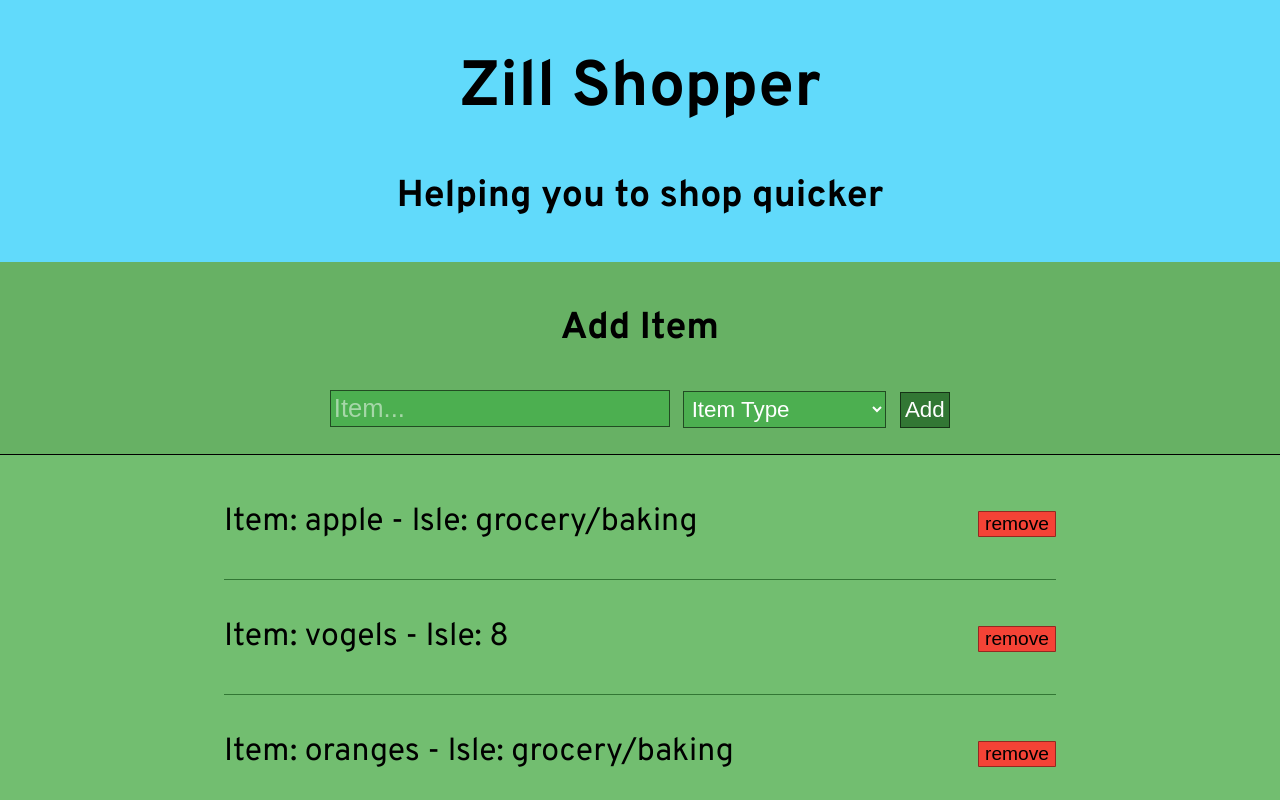
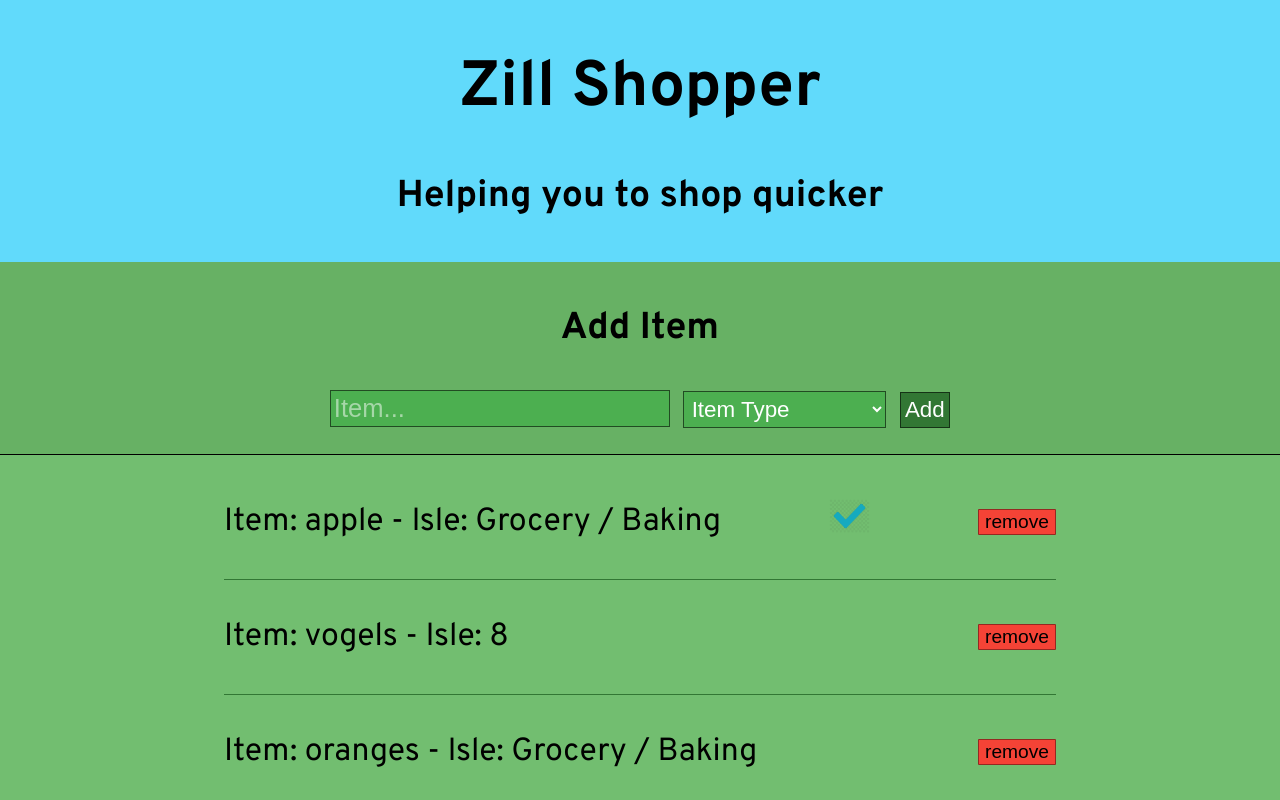
Before and after one commit to louis-fowler/zill-beta, a React (Create React App) app: page / in a window 1280 px wide. Shown: the top 800 px of the page. Built offline with nearby package versions, Linux system fonts and the light colour scheme.

Commit message:
add checkmark to tosort page

```diff
--- a/src/App.css
+++ b/src/App.css
@@ -6,6 +6,11 @@ body {
   font-family: "Overpass", sans-serif;
   background-color: #72be70;
   font-size: 2em;
+}
+
+img {
+  max-width: 100%;
+  max-height: 100%;
 }
 
 /* App.jsx */
@@ -141,8 +146,13 @@ hr {
   display: flex;
   flex-direction: row;
   justify-content: space-between;
-  align-items: baseline;
+  align-items: center;
   border-bottom: 1px solid rgb(50, 119, 52);
+}
+
+.checkMarkContainer {
+  height: 5%;
+  width: 5%;
 }
 
 .removeButton {
--- a/src/App.jsx
+++ b/src/App.jsx
@@ -12,7 +12,7 @@ class App extends React.Component {
     this.state = {
       sortPage: "toSort",
       list: [
-        { item: "apple", type: "fruit/veg", isle: 0, id: 123, check: false },
+        { item: "apple", type: "fruit/veg", isle: 0, id: 123, check: true },
         { item: "vogels", type: "bread", isle: 8, id: 32135, check: false },
         {
           item: "oranges",
--- a/src/ItemSorter/ItemSorter.jsx
+++ b/src/ItemSorter/ItemSorter.jsx
@@ -1,5 +1,6 @@
 import React from "react";
 import ScrollToTop from "../ScrollToTop/ScrollToTop";
+import checkMark from "../images/checkmark.png";
 
 const ItemSorter = props => {
   return (
@@ -11,9 +12,14 @@ const ItemSorter = props => {
             {list.isle === -1
               ? "This item has no isle yet!"
               : list.isle === 0
-              ? "grocery/baking"
+              ? "Grocery / Baking"
               : list.isle}
           </p>
+          {list.check === true ? (
+            <div className="checkMarkContainer">
+              <img src={checkMark} alt="Check mark" />
+            </div>
+          ) : null}
           <button
             className="removeButton"
             onClick={() => props.delete(list.id)}>
--- a/src/SortedPage/SortedPage.jsx
+++ b/src/SortedPage/SortedPage.jsx
@@ -14,8 +14,7 @@ const SortedPage = props => {
   let eightArray = props.list.filter(i => i.isle === 8);
 
   const itemsLeft = () => {
-    let itemLeftArray = props.list.filter(key => key.check === false);
-    // console.log(itemLeftArray.length);
+    let itemLeftArray = props.list.filter(obj => obj.check === false);
     return itemLeftArray.length === 0
       ? "No items left! well done."
       : itemLeftArray.length === 1
```
